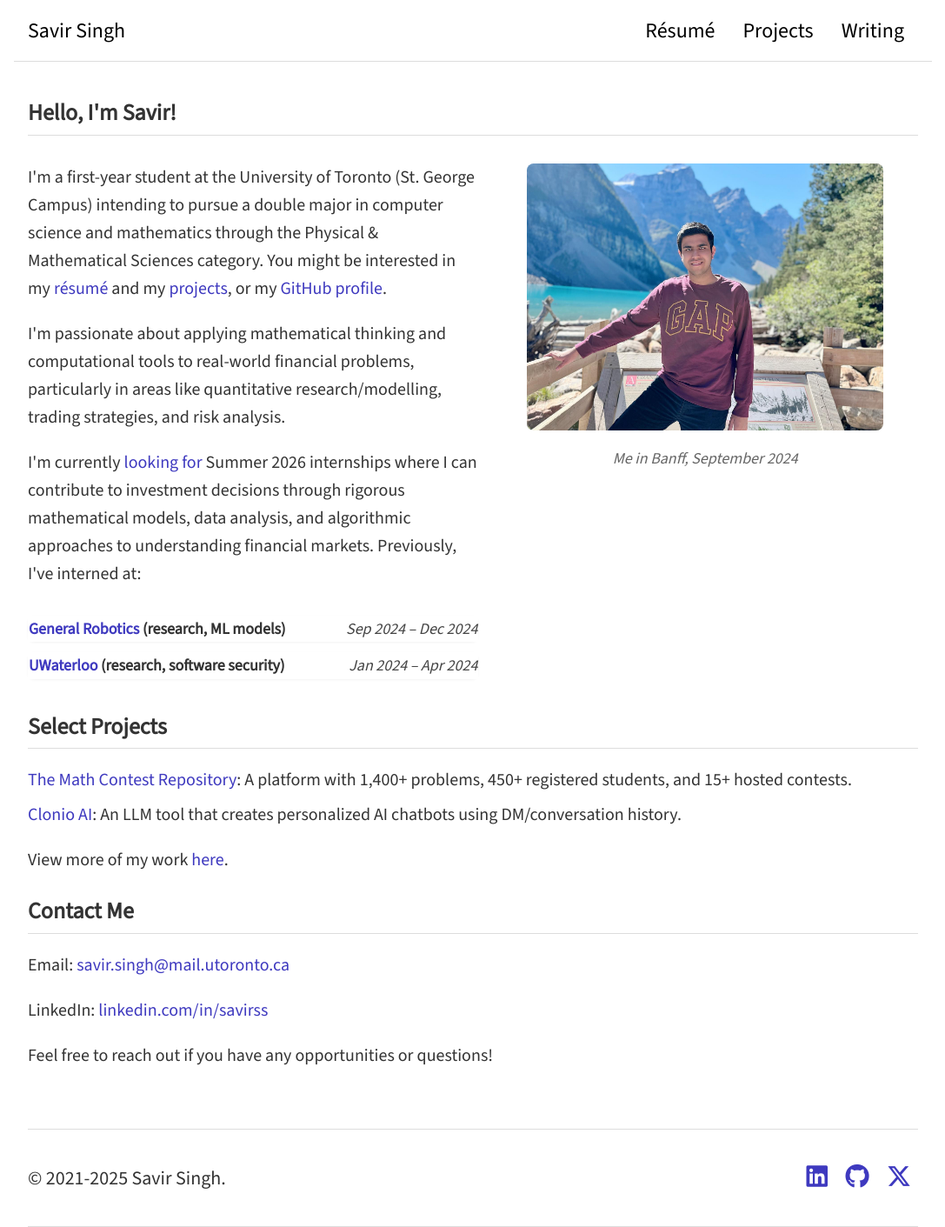
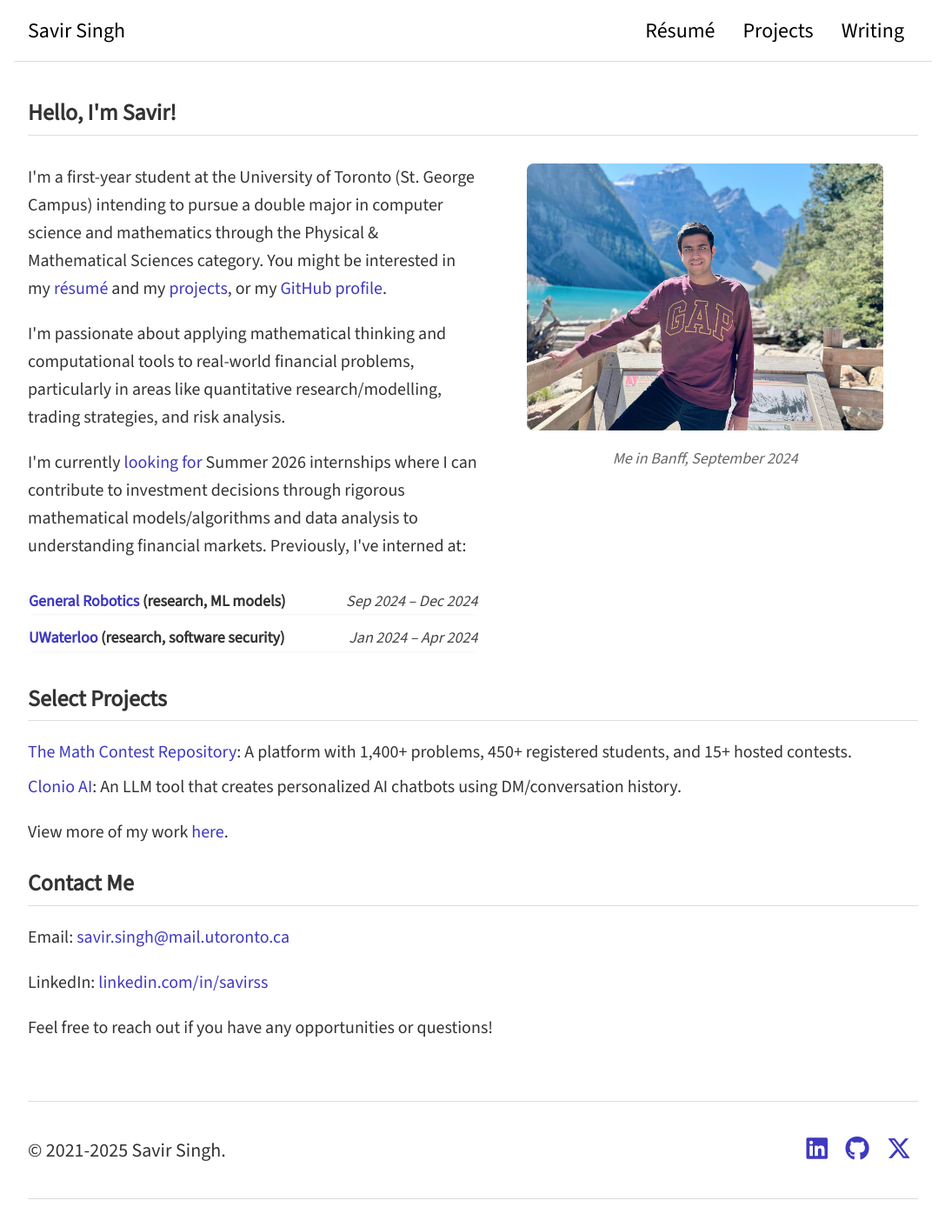
Before and after one commit to savirsingh/savirsingh.github.io, a Jekyll site: the page built from index.html, in a window 1280 px wide. Shown: the whole page at 87% size, without its empty margins (96-1183 px from the left). Built offline with Jekyll 4.4.1, drawn with Linux system fonts in a browser that asks for light colours; the list of posts is cut into pages by our own code; after the commit the page ends 1379 px from its top, so only the background shows below that.

Commit message:
Update index.html

```diff
--- a/index.html
+++ b/index.html
@@ -9,7 +9,7 @@ title: Home
     <div class="about-text">
       <p>I'm a first-year student at the University of Toronto (St. George Campus) intending to pursue a double major in computer science and mathematics through the Physical & Mathematical Sciences category. You might be interested in my <a href="/resume">résumé</a> and my <a href="/projects">projects</a>, or my <a href="https://github.com/savirsingh">GitHub profile</a>.</p>
       <p>I'm passionate about applying mathematical thinking and computational tools to real-world financial problems, particularly in areas like quantitative research/modelling, trading strategies, and risk analysis.</p>
-      <p>I'm currently <a href="https://linkedin.com/in/savirss">looking for</a> Summer 2026 internships where I can contribute to investment decisions through rigorous mathematical models, data analysis, and algorithmic approaches to understanding financial markets. Previously, I've interned at:</p>
+      <p>I'm currently <a href="https://linkedin.com/in/savirss">looking for</a> Summer 2026 internships where I can contribute to investment decisions through rigorous mathematical models/algorithms and data analysis to understanding financial markets. Previously, I've interned at:</p>
   <table class="internship-table">
     <tbody>
       <tr>
```
